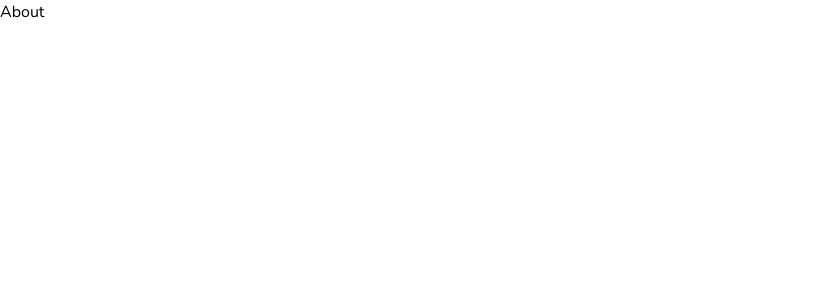
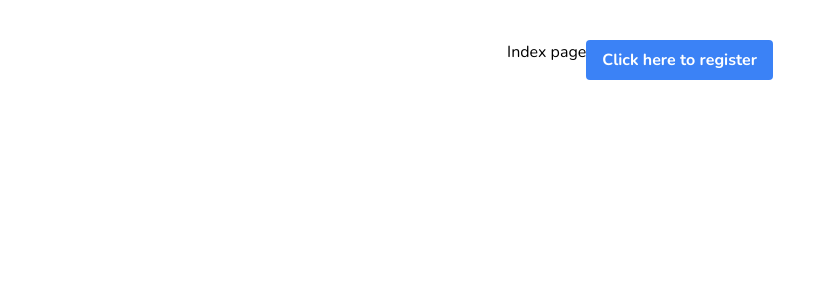
Before and after one commit to nguyenphiikhanh/eMoney, a Vue app: page / in a window 1280 px wide. Shown: the top 300 px of the page, without its empty margins (0-836 px from the left). Built offline with nearby package versions, Linux system fonts and the light colour scheme.

Commit message:
redirect register

```diff
--- a/src/views/Index.vue
+++ b/src/views/Index.vue
@@ -1,11 +1,20 @@
+<template>
+  <div class="container mt-10">
+      <div class="flex justify-center">
+          <h5 class="flex-col">Index page</h5>
+          <router-link to="/register">
+              <button class="bg-blue-500 hover:bg-blue-700 text-white font-bold py-2 px-4 rounded">
+                  Click here to register
+              </button>
+          </router-link>
+      </div>
+  </div>
+</template>
+
 <script setup>
 
 </script>
 
-<template>
-  <div>About</div>
-</template>
-
 <style scoped>
 
 </style>
```
